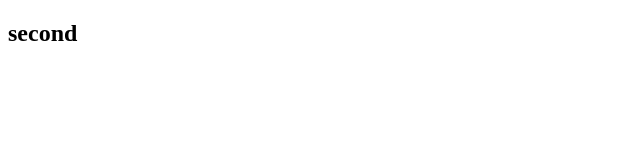
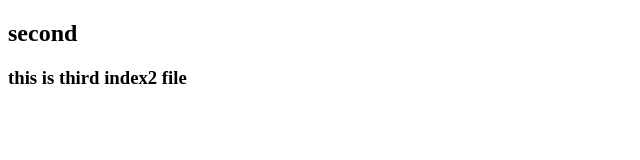
Before and after one commit to shaninishad1999/Java-V, a plain HTML site: page index2.html in a window 1280 px wide. Shown: the whole page, without its empty margins (0-640 px from the left). Drawn offline with Linux system fonts and the light colour scheme.

Commit message:
this is index2 file

```diff
--- a/index2.html
+++ b/index2.html
@@ -7,5 +7,6 @@
 </head>
 <body>
     <h2>second </h2>
+    <h3>this is third index2 file</h3>
 </body>
 </html>
```
